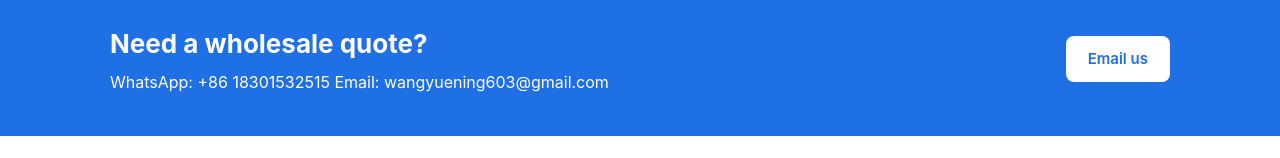
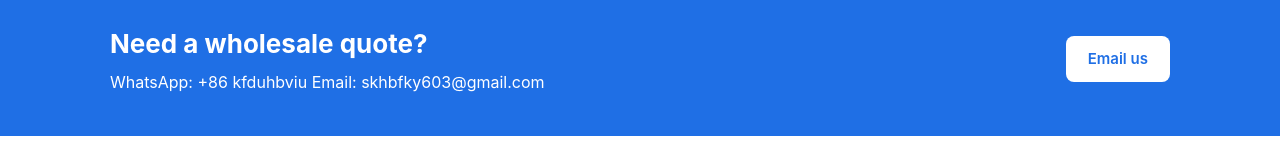
Before and after one commit to NNSourcing/wholesale-towel, a plain HTML site: page towel-site/index.html in a window 1280 px wide. Shown: the part 1675-1833 px from the top of the page. Drawn offline with Linux system fonts and the light colour scheme.

Commit message:
Change contact information in index.html
Updated contact details for email and WhatsApp.

```diff
--- a/towel-site/index.html
+++ b/towel-site/index.html
@@ -165,8 +165,8 @@ footer{padding:20px 0;text-align:center;color:var(--muted);font-size:13px}
 
 <script>
 /* ---- Edit your contact details here ---- */
-const EMAIL = "wangyuening603@gmail.com";
-const WHATSAPP = "+86 18301532515";
+const EMAIL = "skhbfky603@gmail.com";
+const WHATSAPP = "+86 kfduhbviu";
 /* Products are NOT written here. They are loaded from data/products.json,
    which you edit in the /admin dashboard. */
 
```
